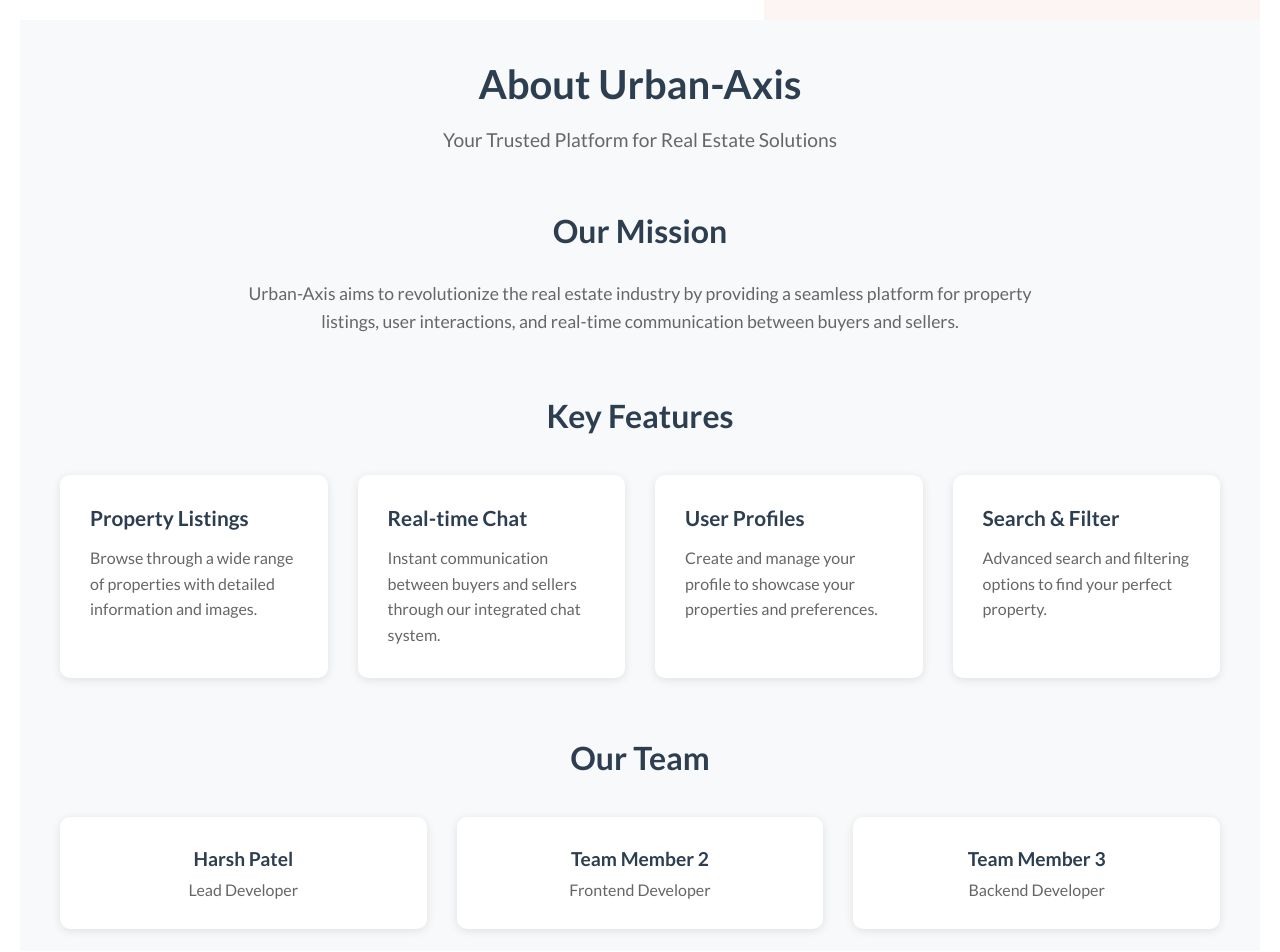
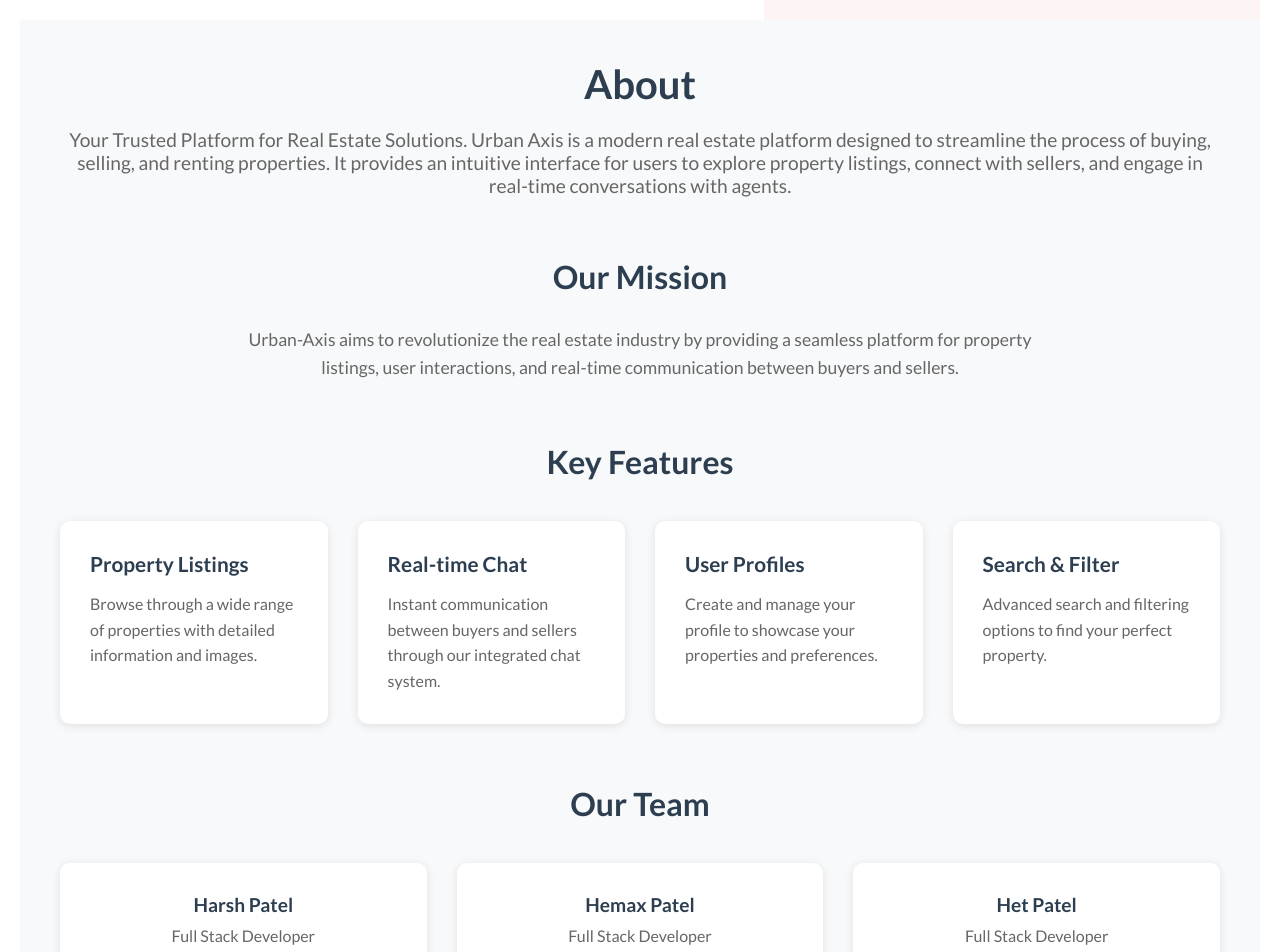
Before and after one commit to Harsh260105/Urban-Axis, a React (Vite) app in the folder client/: page /about in a window 1280 px wide. Shown: the part 80-1032 px from the top of the page. Built offline with nearby package versions, Linux system fonts and the light colour scheme; no server answers.

Commit message:
fixed scrolling problem

```diff
--- a/client/src/index.css
+++ b/client/src/index.css
@@ -11,5 +11,5 @@
 
 body {
   font-family: "Lato", sans-serif;
-  overflow: hidden;
-}/*# sourceMappingURL=index.css.map */
+  /* overflow: hidden; */
+} /*# sourceMappingURL=index.css.map */
--- a/client/src/index.scss
+++ b/client/src/index.scss
@@ -1,4 +1,4 @@
-*{
+* {
   padding: 0;
   margin: 0;
   box-sizing: border-box;
@@ -9,7 +9,7 @@
   color: inherit;
 }
 
-body{
+body {
   font-family: "Lato", sans-serif;
-  overflow: hidden;
+  // overflow: hidden;
 }
--- a/client/src/routes/about/about.jsx
+++ b/client/src/routes/about/about.jsx
@@ -6,8 +6,14 @@
     <div className="about">
       <div className="container">
         <div className="header">
-          <h1>About Urban-Axis</h1>
-          <p>Your Trusted Platform for Real Estate Solutions</p>
+          <h1>About</h1>
+          <p>
+            Your Trusted Platform for Real Estate Solutions. Urban Axis is a
+            modern real estate platform designed to streamline the process of
+            buying, selling, and renting properties. It provides an intuitive
+            interface for users to explore property listings, connect with
+            sellers, and engage in real-time conversations with agents.
+          </p>
         </div>
 
         <div className="content">
@@ -60,15 +66,15 @@
             <div className="team-grid">
               <div className="team-member">
                 <h3>Harsh Patel</h3>
-                <p>Lead Developer</p>
+                <p>Full Stack Developer</p>
               </div>
               <div className="team-member">
-                <h3>Team Member 2</h3>
-                <p>Frontend Developer</p>
+                <h3>Hemax Patel</h3>
+                <p>Full Stack Developer</p>
               </div>
               <div className="team-member">
-                <h3>Team Member 3</h3>
-                <p>Backend Developer</p>
+                <h3>Het Patel</h3>
+                <p>Full Stack Developer</p>
               </div>
             </div>
           </section>
```
Also changed, not shown: 1 other file (tests, documents, lock files or other folders).
